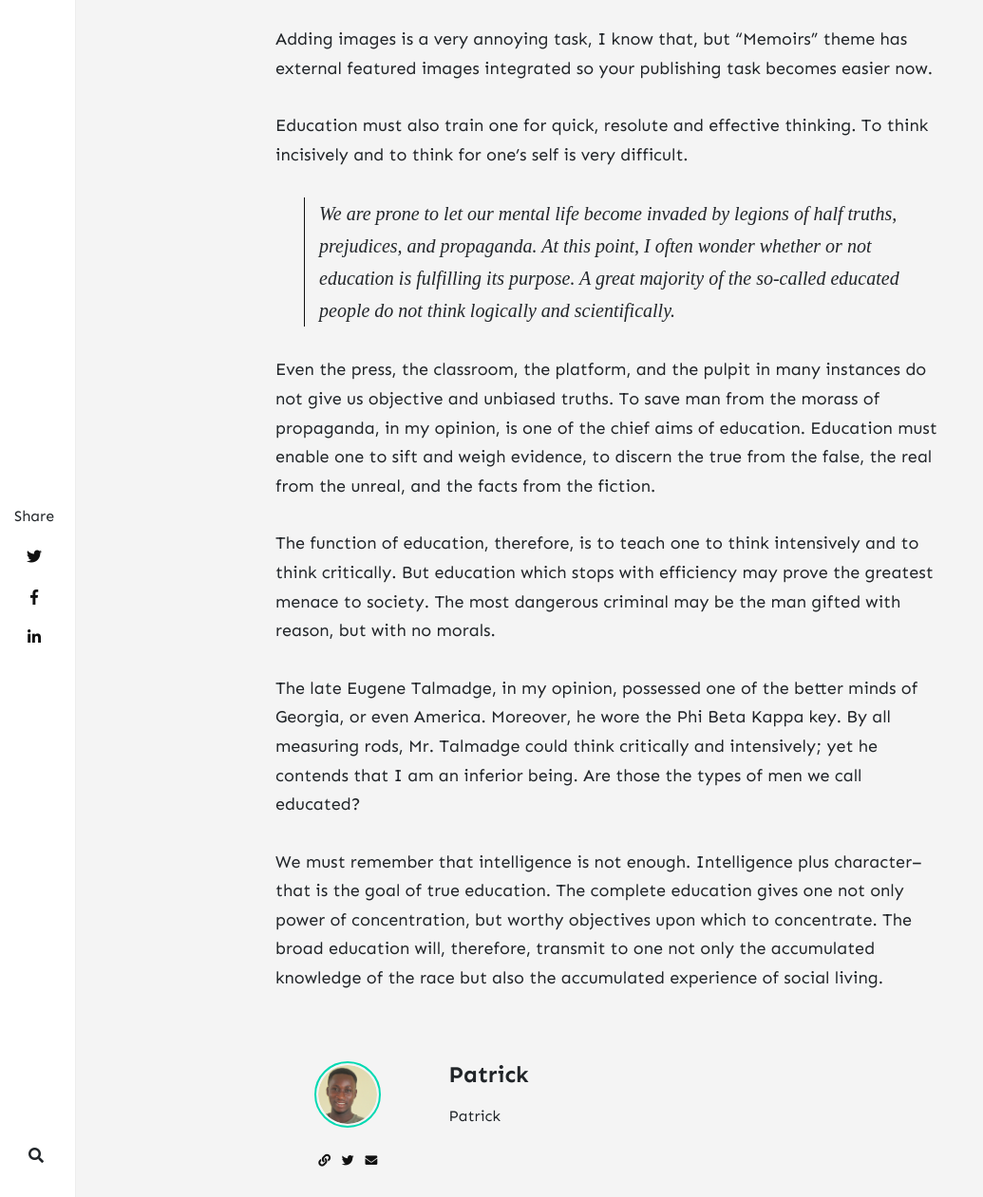
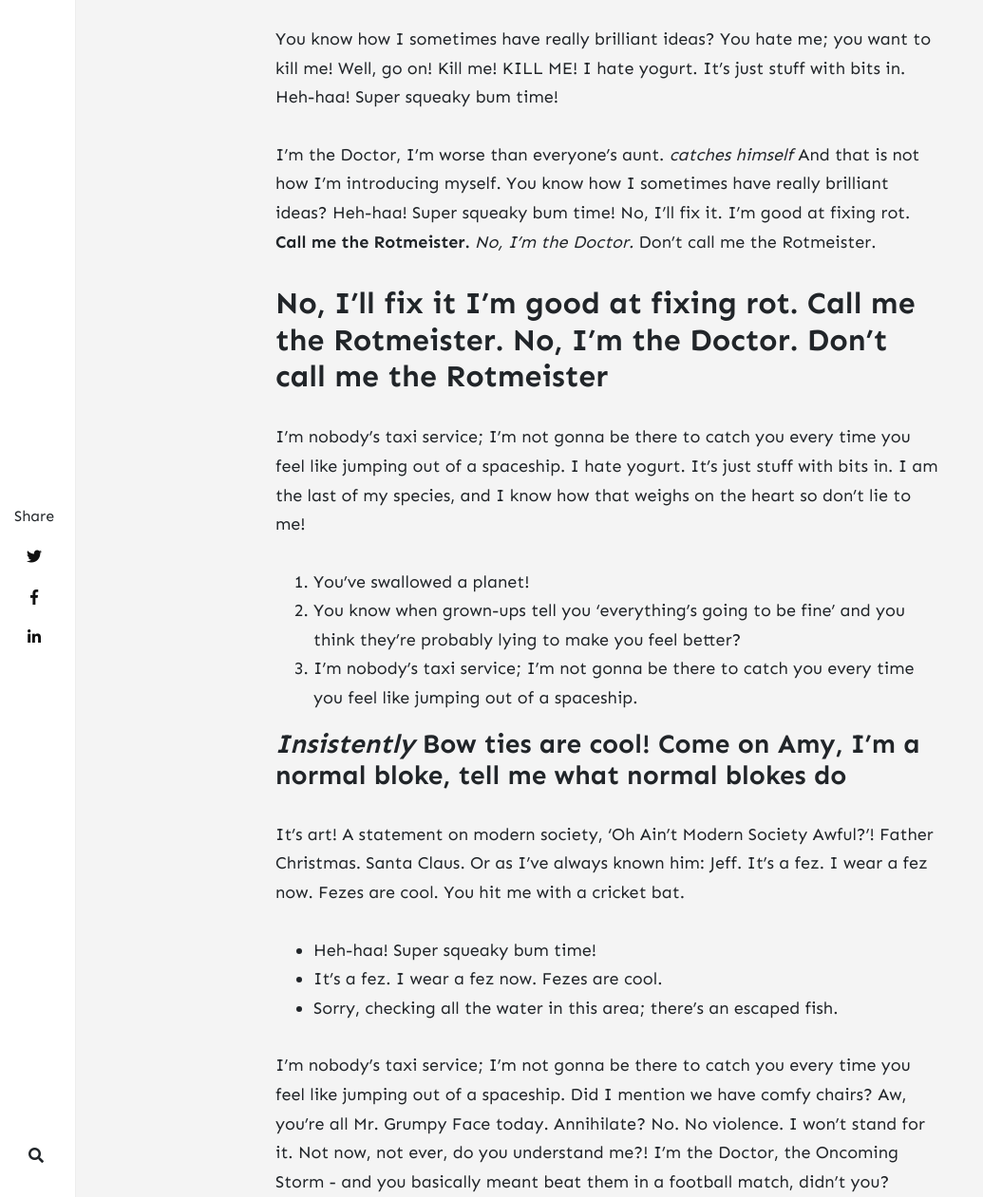
Before and after one commit to Dev-Path/briefcase, a Jekyll site: the page built from _posts/2020-01-12-external-featured-image.md, in a window 1280 px wide and 1400 px high, scrolled down 665 px, cut to the strip 139-1400 px from the top of the window. Shown: the whole strip at 95% size, without its empty margins (0-1035 px from the left). Built offline with Jekyll 4.4.1, drawn with Linux system fonts in a browser that asks for light colours; nearby versions of some CDN libraries; comment, search, counter and statistics services are not loaded; some of the changed text lies outside the part shown.

Commit message:
commit new posts

```diff
--- a/_posts/2019-12-01-the-observer.md
+++ b/_posts/2019-12-01-the-observer.md
@@ -1,16 +1,49 @@
 ---
 layout: post
-title:  "The Observer - National Gallery of Art, Washington, United States"
+title:  "That's why you always leave a note!"
 author: patrick
 categories: [ Lifestyle ]
 image: assets/images/1.jpg
 ---
-The National Gallery of Art, and its attached Sculpture Garden, is a national art museum in Washington, D.C., located on the National Mall, between 3rd and 9th Streets, at Constitution Avenue NW. Open to the public and free of charge, the museum was privately established in 1937 for the American people by a joint resolution of the United States Congress. Andrew W. Mellon donated a substantial art collection and funds for construction.
 
-> The core collection includes major works of art donated by Paul Mellon, Ailsa Mellon Bruce, Lessing J. Rosenwald, Samuel Henry Kress, Rush Harrison Kress, Peter Arrell Browne Widener, Joseph E. Widener, and Chester Dale.
+It's a hug, Michael. I'm hugging you. Get me a vodka rocks. And a piece of toast. I'm afraid I just blue myself. He'll want to use your yacht, and I don't want this thing smelling like fish.
 
-The Gallery's collection of paintings, drawings, prints, photographs, sculpture, medals, and decorative arts traces the development of Western Art from the Middle Ages to the present, including the only painting by Leonardo da Vinci in the Americas and the largest mobile created by Alexander Calder.
+First place chick is hot, but has an attitude, doesn't date magicians. First place chick is hot, but has an attitude, doesn't date magicians. Not tricks, Michael, illusions. I'm a monster. __No!__ *I was ashamed to be SEEN with you.* I like being with you.
 
-The Gallery's campus includes the original neoclassical West Building designed by John Russell Pope, which is linked underground to the modern East Building, designed by I. M. Pei, and the 6.1-acre (25,000 m2) Sculpture Garden.
+## Whoa, this guy's straight?
 
-The Gallery often presents temporary special exhibitions spanning the world and the history of art. It is one of the largest museums in North America.
+Michael! Marry me. Now, when you do this without getting punched in the chest, you'll have more fun. We just call it a sausage. I hear the jury's still out on science. I'm afraid I just blue myself.
+
+1. Not tricks, Michael, illusions.
+2. I'm a monster.
+3. No… but I'd like to be asked!
+
+### Oh, you're gonna be in a coma, all right
+
+Marry me. That's what it said on 'Ask Jeeves.' It's called 'taking advantage.' It's what gets you ahead in life. Army had half a day. There's so many poorly chosen words in that sentence. There's only one man I've ever called a coward, and that's Brian Doyle Murray. No, what I'm calling you is a television actor.
+
+* Did you enjoy your meal, Mom? You drank it fast enough.
+* No, I did not kill Kitty. However, I am going to oblige and answer the nice officer's questions because I am an honest man with no secrets to hide.
+* Army had half a day.
+
+It's a hug, Michael. I'm hugging you. What's Spanish for "I know you speak English?" Bad news. Andy Griffith turned us down. He didn't like his trailer. It's a hug, Michael. I'm hugging you.
+
+I hear the jury's still out on science. No… but I'd like to be asked! Oh, you're gonna be in a coma, all right. I've opened a door here that I regret.
+
+There's only one man I've ever called a coward, and that's Brian Doyle Murray. No, what I'm calling you is a television actor. Well, what do you expect, mother? Michael! I'm half machine. I'm a monster.
+
+We just call it a sausage. I don't understand the question, and I won't respond to it. Guy's a pro. Marry me. That's why you always leave a note!
+
+Bad news. Andy Griffith turned us down. He didn't like his trailer. Really? Did nothing cancel? I'm half machine. I'm a monster. Now, when you do this without getting punched in the chest, you'll have more fun.
+
+What's Spanish for "I know you speak English?" He'll want to use your yacht, and I don't want this thing smelling like fish. I don't understand the question, and I won't respond to it. No! I was ashamed to be SEEN with you. I like being with you.
+
+Well, what do you expect, mother? I hear the jury's still out on science. But I bought a yearbook ad from you, doesn't that mean anything anymore? It's a hug, Michael. I'm hugging you.
+
+Whoa, this guy's straight? It's called 'taking advantage.' It's what gets you ahead in life. Steve Holt! That's why you always leave a note! Marry me.
+
+It's called 'taking advantage.' It's what gets you ahead in life. Well, what do you expect, mother? That's why you always leave a note! As you may or may not know, Lindsay and I have hit a bit of a rough patch.
+
+Really? Did nothing cancel? I'm half machine. I'm a monster. No! I was ashamed to be SEEN with you. I like being with you. Bad news. Andy Griffith turned us down. He didn't like his trailer.
+
+Guy's a pro. Not tricks, Michael, illusions. Not tricks, Michael, illusions. I've opened a door here that I regret.
--- a/_posts/2020-01-12-external-featured-image.md
+++ b/_posts/2020-01-12-external-featured-image.md
@@ -1,22 +1,50 @@
 ---
 layout: post
-title:  "Memoirs supports external images as featured"
+title:  "You hit me with a cricket bat"
 author: patrick
 categories: [ Lifestyle, Travel ]
 tags: [ France ]
 image: "https://images.unsplash.com/photo-1559925393-8be0ec4767c8?ixlib=rb-1.2.1&ixid=eyJhcHBfaWQiOjEyMDd9&auto=format&fit=crop&w=1351&q=80"
 ---
 
-Adding images is a very annoying task, I know that, but "Memoirs" theme has external featured images integrated so your publishing task becomes easier now.
+You know how I sometimes have really brilliant ideas? You hate me; you want to kill me! Well, go on! Kill me! KILL ME! I hate yogurt. It's just stuff with bits in. Heh-haa! Super squeaky bum time!
 
-Education must also train one for quick, resolute and effective thinking. To think incisively and to think for one's self is very difficult.
+I'm the Doctor, I'm worse than everyone's aunt. *catches himself* And that is not how I'm introducing myself. You know how I sometimes have really brilliant ideas? Heh-haa! Super squeaky bum time! No, I'll fix it. I'm good at fixing rot. __Call me the Rotmeister.__ *No, I'm the Doctor.* Don't call me the Rotmeister.
 
-> We are prone to let our mental life become invaded by legions of half truths, prejudices, and propaganda. At this point, I often wonder whether or not education is fulfilling its purpose. A great majority of the so-called educated people do not think logically and scientifically.
+## No, I'll fix it I'm good at fixing rot. Call me the Rotmeister. No, I'm the Doctor. Don't call me the Rotmeister
 
-Even the press, the classroom, the platform, and the pulpit in many instances do not give us objective and unbiased truths. To save man from the morass of propaganda, in my opinion, is one of the chief aims of education. Education must enable one to sift and weigh evidence, to discern the true from the false, the real from the unreal, and the facts from the fiction.
+I'm nobody's taxi service; I'm not gonna be there to catch you every time you feel like jumping out of a spaceship. I hate yogurt. It's just stuff with bits in. I am the last of my species, and I know how that weighs on the heart so don't lie to me!
 
-The function of education, therefore, is to teach one to think intensively and to think critically. But education which stops with efficiency may prove the greatest menace to society. The most dangerous criminal may be the man gifted with reason, but with no morals.
+1. You've swallowed a planet!
+2. You know when grown-ups tell you 'everything's going to be fine' and you think they're probably lying to make you feel better?
+3. I'm nobody's taxi service; I'm not gonna be there to catch you every time you feel like jumping out of a spaceship.
 
-The late Eugene Talmadge, in my opinion, possessed one of the better minds of Georgia, or even America. Moreover, he wore the Phi Beta Kappa key. By all measuring rods, Mr. Talmadge could think critically and intensively; yet he contends that I am an inferior being. Are those the types of men we call educated?
+### *Insistently* Bow ties are cool! Come on Amy, I'm a normal bloke, tell me what normal blokes do
 
-We must remember that intelligence is not enough. Intelligence plus character--that is the goal of true education. The complete education gives one not only power of concentration, but worthy objectives upon which to concentrate. The broad education will, therefore, transmit to one not only the accumulated knowledge of the race but also the accumulated experience of social living.
+It's art! A statement on modern society, 'Oh Ain't Modern Society Awful?'! Father Christmas. Santa Claus. Or as I've always known him: Jeff. It's a fez. I wear a fez now. Fezes are cool. You hit me with a cricket bat.
+
+* Heh-haa! Super squeaky bum time!
+* It's a fez. I wear a fez now. Fezes are cool.
+* Sorry, checking all the water in this area; there's an escaped fish.
+
+I'm nobody's taxi service; I'm not gonna be there to catch you every time you feel like jumping out of a spaceship. Did I mention we have comfy chairs? Aw, you're all Mr. Grumpy Face today. Annihilate? No. No violence. I won't stand for it. Not now, not ever, do you understand me?! I'm the Doctor, the Oncoming Storm - and you basically meant beat them in a football match, didn't you?
+
+Aw, you're all Mr. Grumpy Face today. Saving the world with meals on wheels. All I've got to do is pass as an ordinary human being. Simple. What could possibly go wrong? They're not aliens, they're Earth…liens!
+
+Saving the world with meals on wheels. I am the last of my species, and I know how that weighs on the heart so don't lie to me! You know when grown-ups tell you 'everything's going to be fine' and you think they're probably lying to make you feel better?
+
+Annihilate? No. No violence. I won't stand for it. Not now, not ever, do you understand me?! I'm the Doctor, the Oncoming Storm - and you basically meant beat them in a football match, didn't you? Did I mention we have comfy chairs?
+
+I hate yogurt. It's just stuff with bits in. They're not aliens, they're Earth…liens! Saving the world with meals on wheels. I'm the Doctor, I'm worse than everyone's aunt. *catches himself* And that is not how I'm introducing myself.
+
+Aw, you're all Mr. Grumpy Face today. Sorry, checking all the water in this area; there's an escaped fish. Annihilate? No. No violence. I won't stand for it. Not now, not ever, do you understand me?! I'm the Doctor, the Oncoming Storm - and you basically meant beat them in a football match, didn't you?
+
+Sorry, checking all the water in this area; there's an escaped fish. *Insistently* Bow ties are cool! Come on Amy, I'm a normal bloke, tell me what normal blokes do! No, I'll fix it. I'm good at fixing rot. Call me the Rotmeister. No, I'm the Doctor. Don't call me the Rotmeister.
+
+You know when grown-ups tell you 'everything's going to be fine' and you think they're probably lying to make you feel better? I'm nobody's taxi service; I'm not gonna be there to catch you every time you feel like jumping out of a spaceship.
+
+The way I see it, every life is a pile of good things and bad things.…hey.…the good things don't always soften the bad things; but vice-versa the bad things don't necessarily spoil the good things and make them unimportant. I am the last of my species, and I know how that weighs on the heart so don't lie to me!
+
+I am the Doctor, and you are the Daleks! Did I mention we have comfy chairs? It's a fez. I wear a fez now. Fezes are cool. I'm the Doctor. Well, they call me the Doctor. I don't know why. I call me the Doctor too. I still don't know why.
+
+I am the Doctor, and you are the Daleks! You've swallowed a planet! I'm nobody's taxi service; I'm not gonna be there to catch you every time you feel like jumping out of a spaceship. I'm nobody's taxi service; I'm not gonna be there to catch you every time you feel like jumping out of a spaceship.
```
Also changed, not shown: _posts/2019-12-01-press-and-education.md (+17 -7 lines), _posts/2021-08-18-test-this-post.md (+26 -18 lines).
